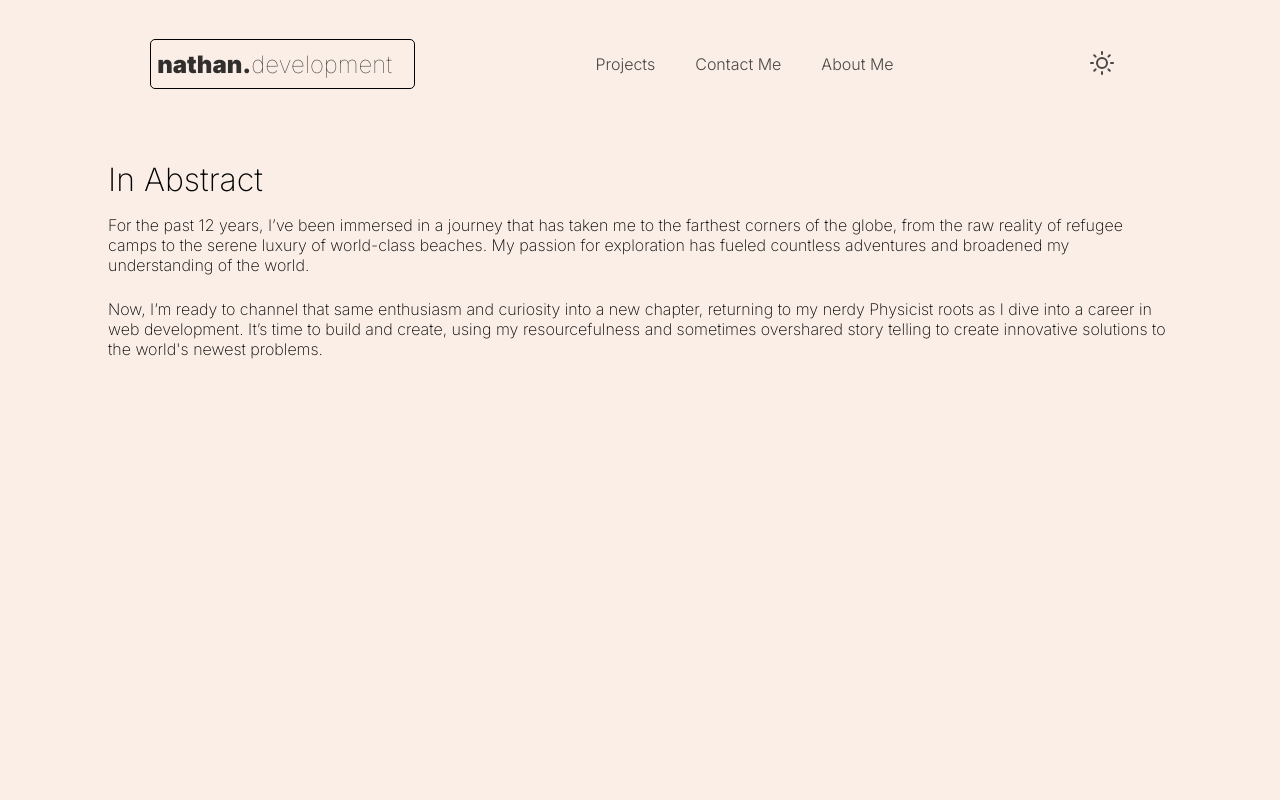
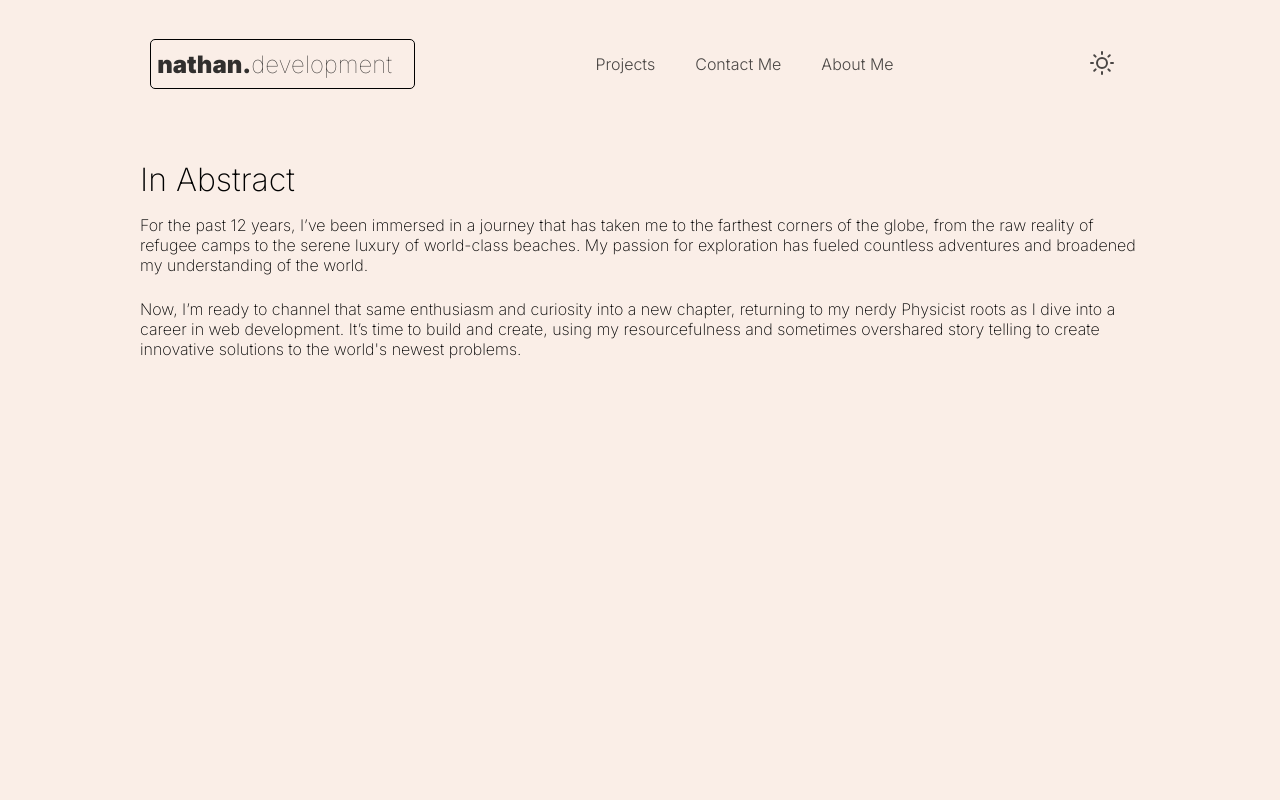
Before and after one commit to NateLog/react-portfolio, a Next.js app: page /aboutme in a window 1280 px wide. Shown: the top 800 px of the page. Built offline with nearby package versions, Linux system fonts and the light colour scheme; no server answers.

Commit message:
quick width fix

```diff
--- a/src/app/aboutme/aboutme.module.css
+++ b/src/app/aboutme/aboutme.module.css
@@ -1,3 +1,3 @@
 .shortTextWrapper {
-  padding: 0px 60px;
+  max-width: 1000px;
 }
--- a/src/app/contact/contact.module.css
+++ b/src/app/contact/contact.module.css
@@ -1,3 +1,3 @@
 .shortTextWrapper {
-  padding: 0px 60px;
+  max-width: 1000px;
 }
```
